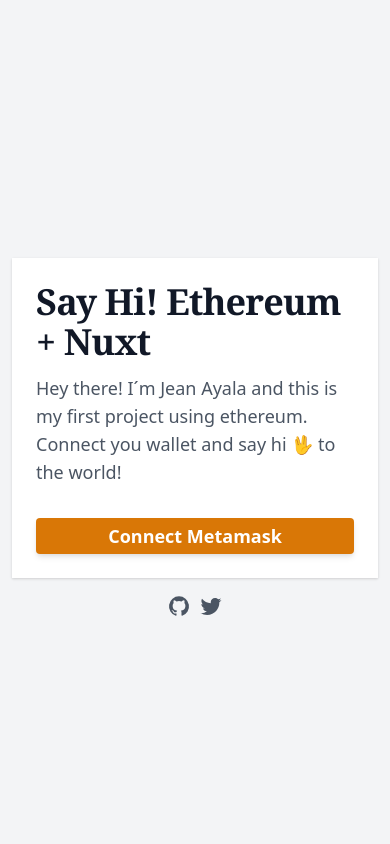
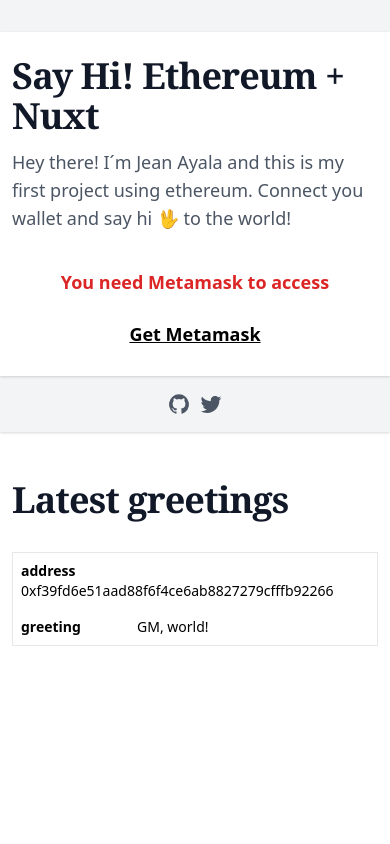
Before and after one commit to mrsalitre/biactro-founders, a Nuxt app: page / in a window 390 px wide. Shown: the top 844 px of the page. Built offline with nearby package versions, Linux system fonts and the light colour scheme.

Commit message:
chore: check if metamask is available

```diff
--- a/components/WalletConnect.vue
+++ b/components/WalletConnect.vue
@@ -1,15 +1,20 @@
 <!-- Please remove this file from your project -->
 <template>
-  <div class="relative flex items-top justify-center min-h-screen bg-gray-100 items-center sm:pt-0 shadow">
-    <div class="max-w-xl mx-auto px-3 sm:px-6 lg:px-8">
-      <div class="mt-8 bg-white overflow-hidden shadow sm:rounded-lg p-6">
+  <div class="relative flex items-top justify-center md:min-h-screen bg-gray-100 md:items-center sm:pt-0 shadow pb-4 md:pb-0">
+    <div class="max-w-xl mx-auto sm:px-6 lg:px-8">
+      <div class="mt-8 bg-white overflow-hidden shadow sm:rounded-lg p-3 py-6">
         <h1 class="lg:w-1/2 text-4xl text-gray-900 tracking-tight leading-10 font-bold font-serif sm:text-5xl sm:leading-none md:text-6xl xl:pr-2">
           Say Hi! Ethereum + Nuxt
         </h1>
         <p class="mt-3 text-lg text-gray-600 mb-8">
           Hey there! I´m Jean Ayala and this is my first project using ethereum. Connect you wallet and say hi 🖖 to the world!
         </p>
-        <button class="w-full md:w-auto py-1 px-2 rounded bg-yellow-600 hover:bg-yellow-400 text-white font-semibold text-lg shadow-md">Connect Metamask</button>
+        <button v-if="hasMetamask === null" disabled class="w-full md:w-auto py-1 px-2 rounded border border-yellow-600 text-yellow-600 font-semibold text-lg shadow-md cursor-default">Checking Metamask...</button>
+        <button v-else-if="hasMetamask" class="w-full md:w-auto py-2 px-4 rounded bg-yellow-600 hover:bg-yellow-400 text-white font-semibold text-lg shadow-md">Connect Wallet</button>
+        <div v-else-if="!hasMetamask" class="flex flex-wrap">
+          <p class="w-full md:w-auto py-1 px-2 text-red-600 font-semibold text-lg text-center">You need Metamask to access</p>
+          <a href="https://metamask.io/" target="_blank" class="w-full md:w-auto py-1 px-2 font-semibold text-lg underline text-center md:text-left md:ml-2 mt-4 md:mt-0">Get Metamask</a>
+        </div>
       </div>
       <div class="flex justify-center pt-4 space-x-2">
         <a href="https://github.com/mrsalitre/" target="_blank"><svg
@@ -42,6 +47,7 @@
 export default {
   data() {
     return {
+      hasMetamask: null,
       currentAccount: null
     }
   },
@@ -51,9 +57,10 @@
 
       if (!ethereum) {
         console.log("Make sure you have metamask!");
+        this.hasMetamask = false;
         return;
       } else {
-        console.log("We have the ethereum object", ethereum);
+        this.hasMetamask = true;
       }
 
       const accounts = await ethereum.request({ method: 'eth_accounts' });
--- a/pages/index.vue
+++ b/pages/index.vue
@@ -37,7 +37,7 @@
                 class="p-2 text-sm md:text-base md:border md:border-grey-500 text-left block md:table-cell"
               >
                 <span class="inline-block w-1/3 md:hidden font-bold"
-                  >Precio</span
+                  >greeting</span
                 >{{ greeting.greeting }}
               </td>
             </tr>
```
